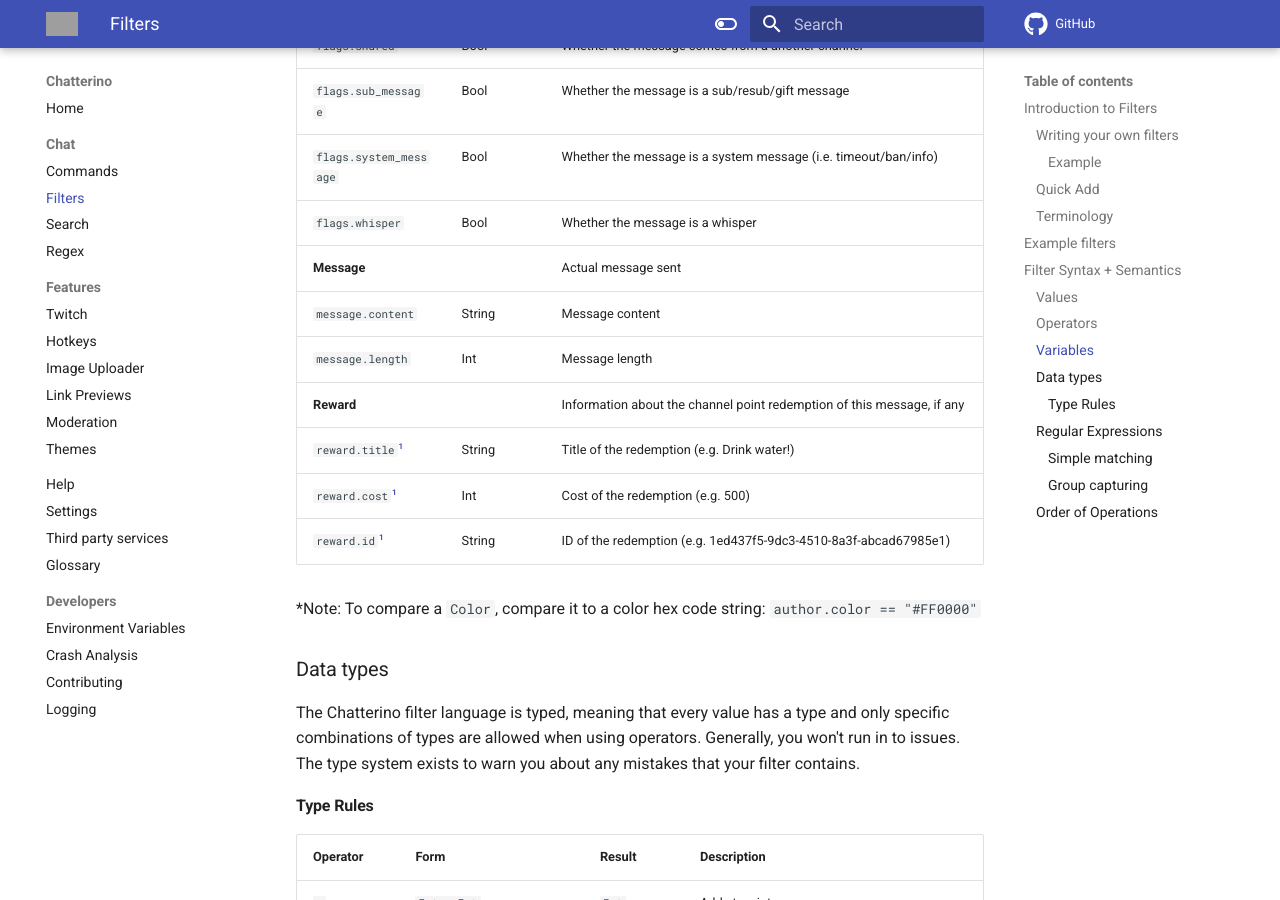
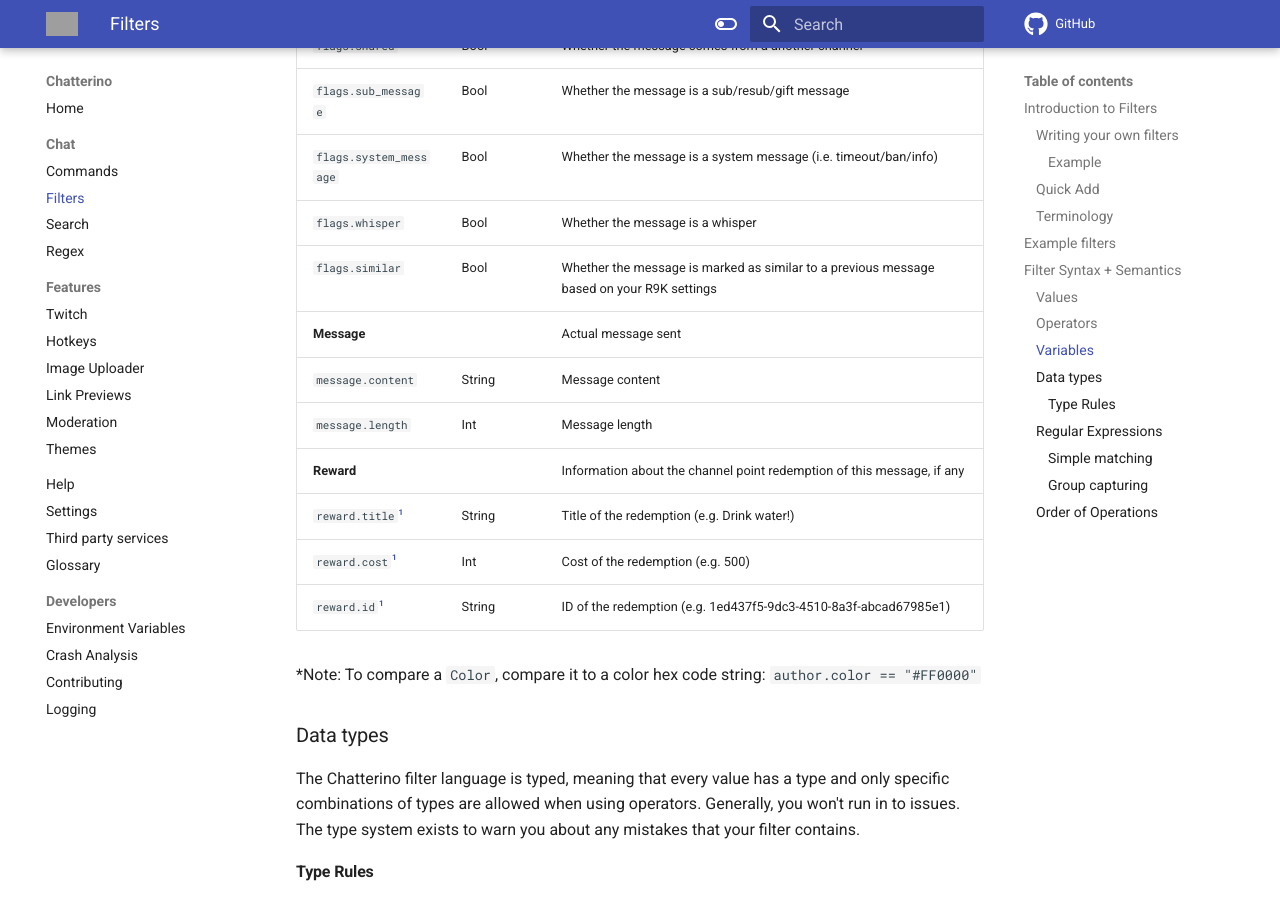
Before and after one commit to Chatterino/wiki, an MkDocs documentation site: the page built from docs/Filters.md, in a window 1280 px wide and 900 px high, scrolled down 6280 px. Built offline with MkDocs 1.6.1 and Material for MkDocs 9.7.7, drawn with Linux system fonts in a browser that asks for light colours; comment, search, counter and statistics services are not loaded; grey boxes are pictures that could not be loaded.

Commit message:
fix: add `flags.similar` to filters (#446)

```diff
--- a/docs/Filters.md
+++ b/docs/Filters.md
@@ -159,6 +159,7 @@ The following variables are available:
 | `flags.sub_message`     | Bool         | Whether the message is a sub/resub/gift message                                                |
 | `flags.system_message`  | Bool         | Whether the message is a system message (i.e. timeout/ban/info)                                |
 | `flags.whisper`         | Bool         | Whether the message is a whisper                                                               |
+| `flags.similar`         | Bool         | Whether the message is marked as similar to a previous message based on your R9K settings      |
 | **Message**             |              | Actual message sent                                                                            |
 | `message.content`       | String       | Message content                                                                                |
 | `message.length`        | Int          | Message length                                                                                 |
```
